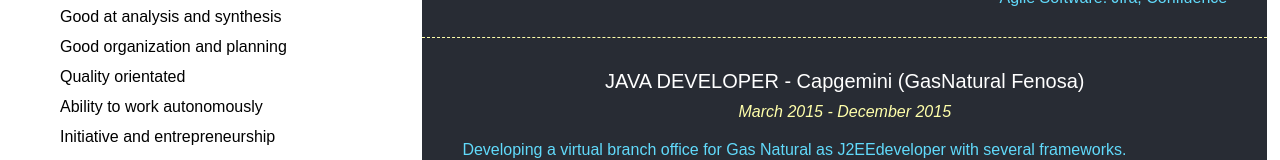
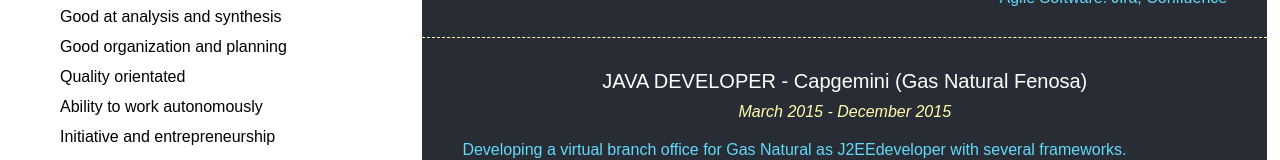
Before and after one commit to jyesares/cv, a React (Create React App) app: page / in a window 1280 px wide. Shown: the part 575-735 px from the top of the page. Built offline with nearby package versions, Linux system fonts and the light colour scheme.

Commit message:
Update index.js

```diff
--- a/src/data/index.js
+++ b/src/data/index.js
@@ -94,7 +94,7 @@
         ]
       },
       {
-        title: "JAVA DEVELOPER - Capgemini (GasNatural Fenosa)",
+        title: "JAVA DEVELOPER - Capgemini (Gas Natural Fenosa)",
         date: "March 2015 - December 2015",
         description: [
           "Developing a virtual branch office for Gas Natural as J2EEdeveloper with several frameworks.",
```
